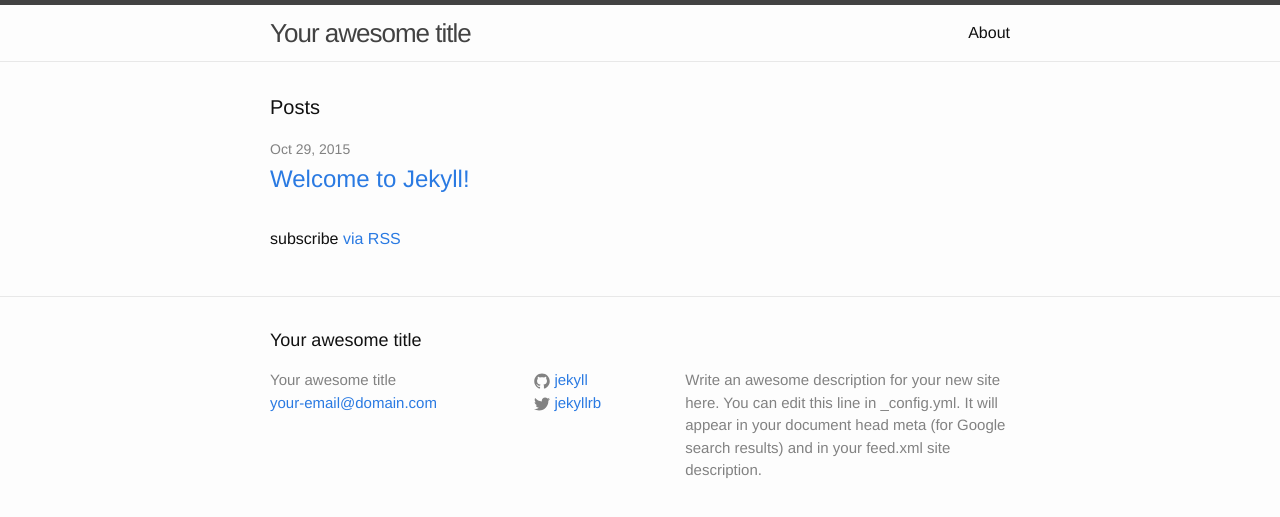
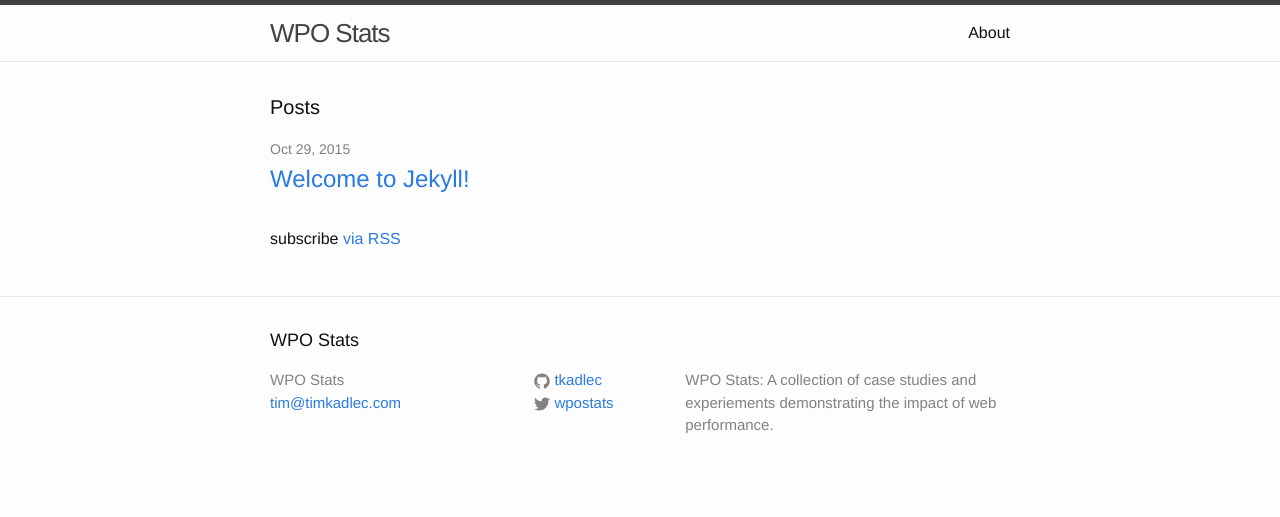
Before and after one commit to tkadlec/WPOStats, a Jekyll site: the page built from index.html, in a window 1280 px wide. Shown: the top 517 px of the page. Built offline with Jekyll 4.4.1, drawn with Linux system fonts in a browser that asks for light colours.

Commit message:
main included inline via scssify:

```diff
--- a/_config.yml
+++ b/_config.yml
@@ -1,14 +1,15 @@
 # Site settings
-title: Your awesome title
-email: your-email@domain.com
+title: WPO Stats
+email: tim@timkadlec.com
 description: > # this means to ignore newlines until "baseurl:"
-  Write an awesome description for your new site here. You can edit this
-  line in _config.yml. It will appear in your document head meta (for
-  Google search results) and in your feed.xml site description.
+  WPO Stats: A collection of case studies and experiements demonstrating the impact of web performance.
 baseurl: "" # the subpath of your site, e.g. /blog/
-url: "http://yourdomain.com" # the base hostname & protocol for your site
-twitter_username: jekyllrb
-github_username:  jekyll
+url: "http://wpostats.com" # the base hostname & protocol for your site
+twitter_username: wpostats
+github_username:  tkadlec
 
 # Build settings
 markdown: kramdown
+sass:
+    sass_dir: _sass
+    style: :compressed
--- a/_includes/head.html
+++ b/_includes/head.html
@@ -5,8 +5,12 @@
 
 	<title>{% if page.title %}{{ page.title }}{% else %}{{ site.title }}{% endif %}</title>
 	<meta name="description" content="{% if page.excerpt %}{{ page.excerpt | strip_html | strip_newlines | truncate: 160 }}{% else %}{{ site.description }}{% endif %}">
-
+	<style type="text/css">
+	{% capture include_to_scssify %}
+		{% include main.scss %}
+	{% endcapture %}
+	{{ include_to_scssify | scssify }}
+	</style>
 	<link rel="stylesheet" href="{{ "/css/main.css" | prepend: site.baseurl }}">
 	<link rel="canonical" href="{{ page.url | replace:'index.html','' | prepend: site.baseurl | prepend: site.url }}">
-  <link rel="alternate" type="application/rss+xml" title="{{ site.title }}" href="{{ "/feed.xml" | prepend: site.baseurl | prepend: site.url }}" />
 </head>
--- a/css/main.scss
+++ b/_includes/main.scss
@@ -1,9 +1,3 @@
----
-# Only the main Sass file needs front matter (the dashes are enough)
----
-@charset "utf-8";
-
-
 
 // Our variables
 $base-font-family: Helvetica, Arial, sans-serif;
```
Lines whose indentation alone changed are shown as unchanged.
